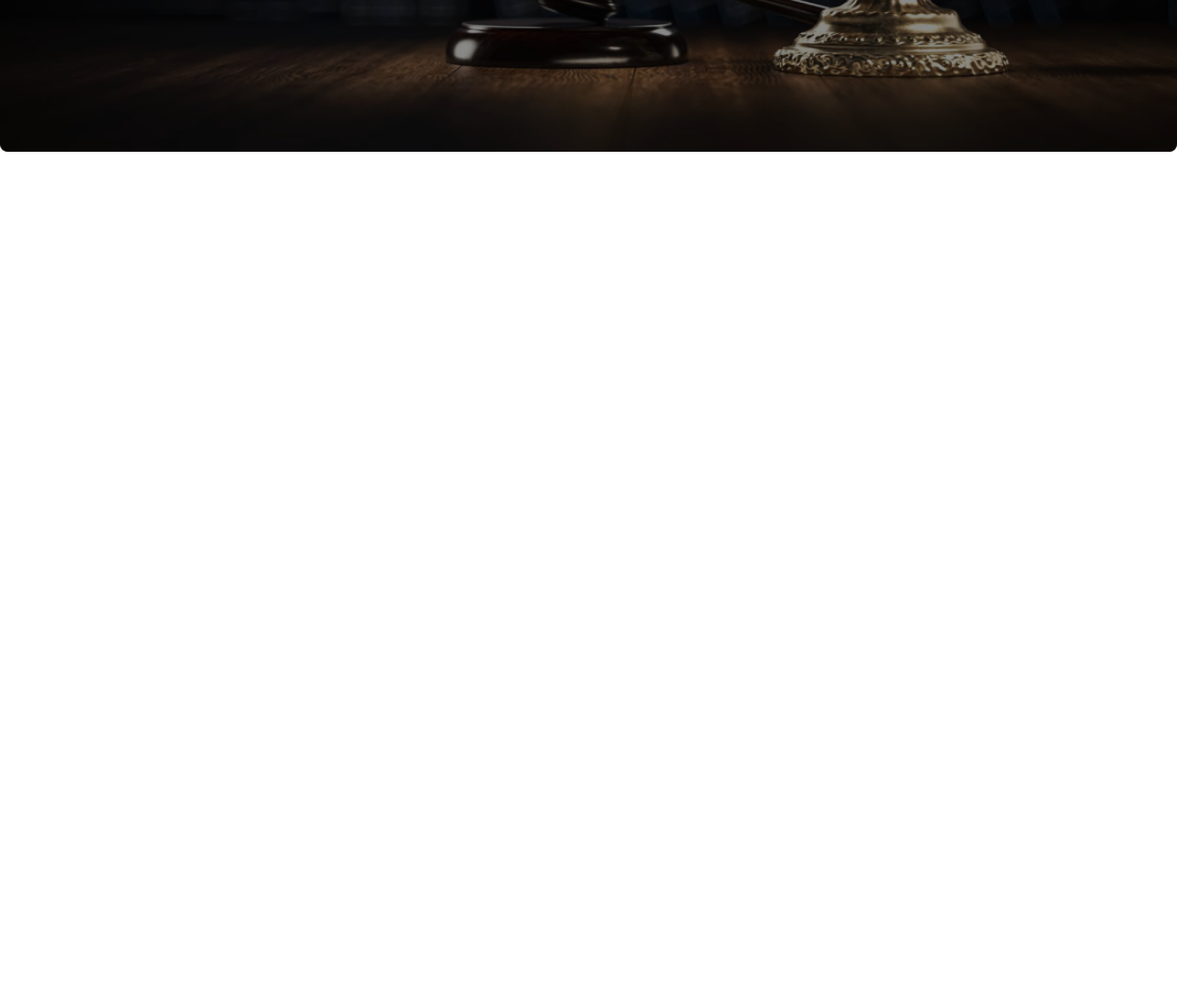
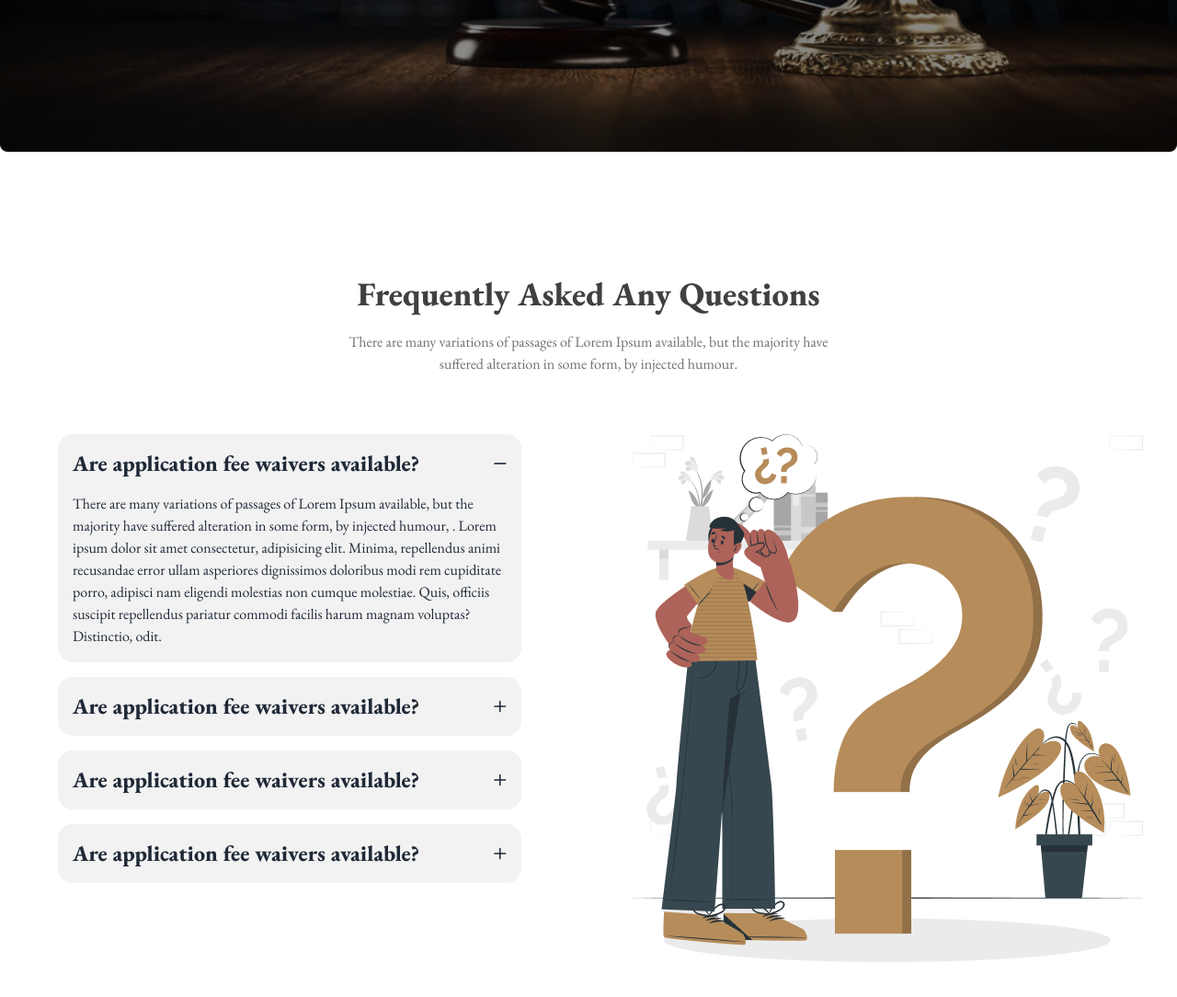
Before and after one commit to avoiddeveloper/justice-solution-tailwindcss-daisyUI, a plain HTML site: page index.html in a window 1280 px wide. Shown: the part 2840-3924 px from the top of the page at 92% size. Before the commit the page ends 3140 px from the top, so only its background shows below. Drawn offline with nearby package versions, Linux system fonts and the light colour scheme.

Commit message:
Frequently Ask Question

```diff
--- a/index.html
+++ b/index.html
@@ -307,6 +307,55 @@
             </div>
         </section>
 
+        <!-- Frequently Ask Question -->
+        <section class="pb-8 lg:pb-32">
+            <!-- Header -->
+            <div class="text-center pb-10 lg:pb-16">
+                <p class="font-extrabold text-3xl lg:text-4xl text-[#414040] pb-5">Frequently Asked Any Questions</p>
+                <p class="text-base text-[#707070]">There are many variations of passages of Lorem Ipsum available, but the majority have <br> suffered alteration in some form, by injected humour.</p>
+            </div>
+
+            <!-- Main Content -->
+            <div class="grid gap-5 lg:grid-cols-2">
+                <!-- left -->
+                <div class="w-5/6 md:w-[80%] mx-auto space-y-4">
+                    <div class="collapse collapse-plus bg-base-200">
+                        <input type="radio" name="my-accordion-3" checked="checked" />
+                        <div class="collapse-title text-2xl font-extrabold">Are application fee waivers available?</div>
+                        <div class="collapse-content">
+                          <p>There are many variations of passages of Lorem Ipsum available, but the majority have suffered alteration in some form, by injected humour, . Lorem ipsum dolor sit amet consectetur, adipisicing elit. Minima, repellendus animi recusandae error ullam asperiores dignissimos doloribus modi rem cupiditate porro, adipisci nam eligendi molestias non cumque molestiae. Quis, officiis suscipit repellendus pariatur commodi facilis harum magnam voluptas? Distinctio, odit.</p>
+                        </div>
+                    </div>
+                    <div class="collapse collapse-plus bg-base-200">
+                        <input type="radio" name="my-accordion-3" />
+                        <div class="collapse-title text-2xl font-extrabold">Are application fee waivers available?</div>
+                        <div class="collapse-content">
+                            <p>There are many variations of passages of Lorem Ipsum available, but the majority have suffered alteration in some form, by injected humour, . </p>
+                        </div>
+                    </div>
+                    <div class="collapse collapse-plus bg-base-200">
+                        <input type="radio" name="my-accordion-3" />
+                        <div class="collapse-title text-2xl font-extrabold">Are application fee waivers available?</div>
+                        <div class="collapse-content">
+                            <p>There are many variations of passages of Lorem Ipsum available, but the majority have suffered alteration in some form, by injected humour, . </p>
+                        </div>
+                    </div>
+                    <div class="collapse collapse-plus bg-base-200">
+                        <input type="radio" name="my-accordion-3" />
+                        <div class="collapse-title text-2xl font-extrabold">Are application fee waivers available?</div>
+                        <div class="collapse-content">
+                            <p>There are many variations of passages of Lorem Ipsum available, but the majority have suffered alteration in some form, by injected humour, . </p>
+                        </div>
+                    </div>
+                </div>
+
+                <!-- Right -->
+                <div class="flex justify-center">
+                    <img src="images/faq.png" alt="">
+                </div>
+            </div>
+        </section>
+
     </main>
 
     <!-- Footer -->
```
